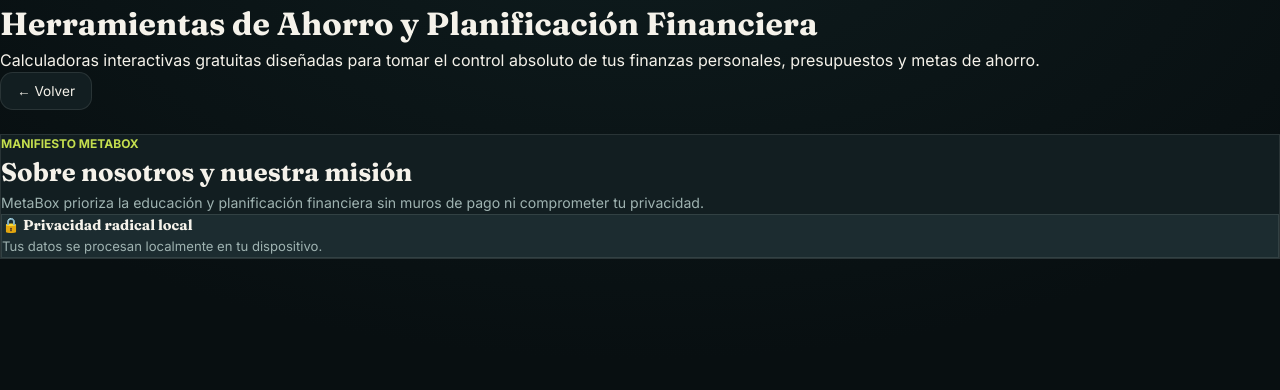
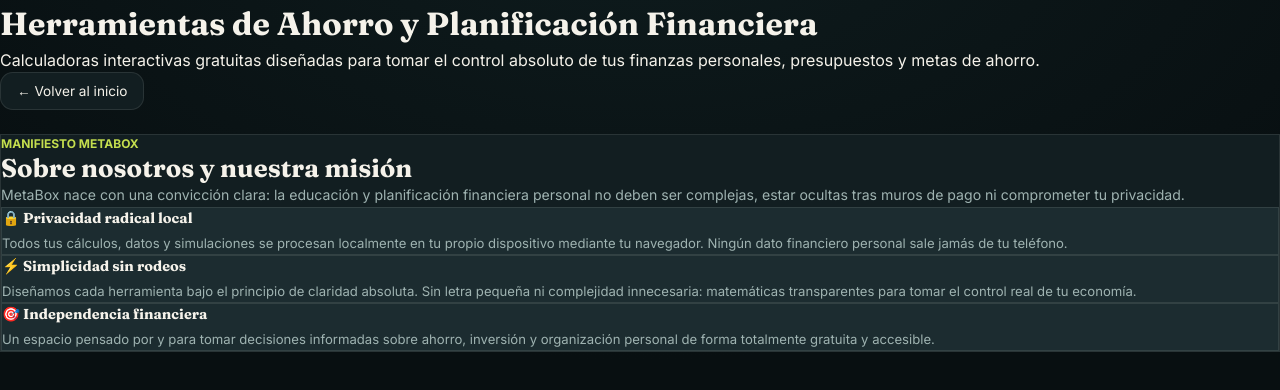
Before and after one commit to matsero-11/web, a Next.js app in the folder nextjs-scaffold/: page / in a window 1280 px wide. Both pictures are taken after a click on the button "Sobre nosotros". Shown: the top 390 px of the page. Built offline with nearby package versions, Linux system fonts and the light colour scheme.

Commit message:
Update HomeScreen.jsx

```diff
--- a/nextjs-scaffold/components/HomeScreen.jsx
+++ b/nextjs-scaffold/components/HomeScreen.jsx
@@ -76,12 +76,26 @@
 
   if (inf === "about") return (
     <div className="pt-6 pb-28 w-full px-4 max-w-xl mx-auto">
-      <button onClick={() => setInf(null)} style={{ ...fontBody, background: T.surface, border: `1px solid ${T.border}`, color: T.text, padding: ".5rem 1rem", borderRadius: ".8rem", cursor: "pointer", marginBottom: "1.5rem", fontSize: ".85rem" }}>← Volver</button>
-      <div className="p-6 rounded-2xl space-y-4" style={{ background: T.surface, border: `1px solid ${T.border}` }}>
+      <button onClick={() => setInf(null)} style={{ ...fontBody, background: T.surface, border: `1px solid ${T.border}`, color: T.text, padding: ".5rem 1rem", borderRadius: ".8rem", cursor: "pointer", marginBottom: "1.5rem", fontSize: ".85rem" }}>← Volver al inicio</button>
+      <div className="p-6 md:p-8 rounded-2xl space-y-4" style={{ background: T.surface, border: `1px solid ${T.border}` }}>
         <div style={{ color: T.lime, fontSize: ".75rem", fontWeight: 700, textTransform: "uppercase" }}>Manifiesto MetaBox</div>
-        <h1 style={{ ...fontDisplay, color: T.text, fontSize: "1.6rem" }}>Sobre nosotros y nuestra misión</h1>
-        <p style={{ ...fontBody, color: T.textMuted, fontSize: ".88rem", lineHeight: 1.6 }}>MetaBox prioriza la educación y planificación financiera sin muros de pago ni comprometer tu privacidad.</p>
-        <div className="p-4 rounded-xl" style={{ background: T.surfaceAlt, border: `1px solid ${T.border}` }}><h3 style={{ color: T.text, fontWeight: 700, fontSize: ".9rem" }}>🔒 Privacidad radical local</h3><p style={{ color: T.textMuted, fontSize: ".82rem" }}>Tus datos se procesan localmente en tu dispositivo.</p></div>
+        <h1 style={{ ...fontDisplay, color: T.text, fontSize: "1.6rem", lineHeight: 1.2 }}>Sobre nosotros y nuestra misión</h1>
+        <p style={{ ...fontBody, color: T.textMuted, fontSize: ".88rem", lineHeight: 1.6 }}>MetaBox nace con una convicción clara: la educación y planificación financiera personal no deben ser complejas, estar ocultas tras muros de pago ni comprometer tu privacidad.</p>
+
+        <div className="p-4 rounded-xl" style={{ background: T.surfaceAlt, border: `1px solid ${T.border}` }}>
+          <h3 style={{ color: T.text, fontWeight: 700, fontSize: ".9rem", marginBottom: ".3rem" }}>🔒 Privacidad radical local</h3>
+          <p style={{ color: T.textMuted, fontSize: ".82rem", lineHeight: 1.5 }}>Todos tus cálculos, datos y simulaciones se procesan localmente en tu propio dispositivo mediante tu navegador. Ningún dato financiero personal sale jamás de tu teléfono.</p>
+        </div>
+
+        <div className="p-4 rounded-xl" style={{ background: T.surfaceAlt, border: `1px solid ${T.border}` }}>
+          <h3 style={{ color: T.text, fontWeight: 700, fontSize: ".9rem", marginBottom: ".3rem" }}>⚡️ Simplicidad sin rodeos</h3>
+          <p style={{ color: T.textMuted, fontSize: ".82rem", lineHeight: 1.5 }}>Diseñamos cada herramienta bajo el principio de claridad absoluta. Sin letra pequeña ni complejidad innecesaria: matemáticas transparentes para tomar el control real de tu economía.</p>
+        </div>
+
+        <div className="p-4 rounded-xl" style={{ background: T.surfaceAlt, border: `1px solid ${T.border}` }}>
+          <h3 style={{ color: T.text, fontWeight: 700, fontSize: ".9rem", marginBottom: ".3rem" }}>🎯 Independencia financiera</h3>
+          <p style={{ color: T.textMuted, fontSize: ".82rem", lineHeight: 1.5 }}>Un espacio pensado por y para tomar decisiones informadas sobre ahorro, inversión y organización personal de forma totalmente gratuita y accesible.</p>
+        </div>
       </div>
     </div>
   );
@@ -163,4 +177,4 @@
 
 export default function HomeScreen() {
   return <Suspense fallback={<div className="pt-8 pb-28 w-full text-center" style={{ color: "#888", fontSize: ".85rem" }}>Cargando...</div>}><HomeContent /></Suspense>;
-}
+        }
```
